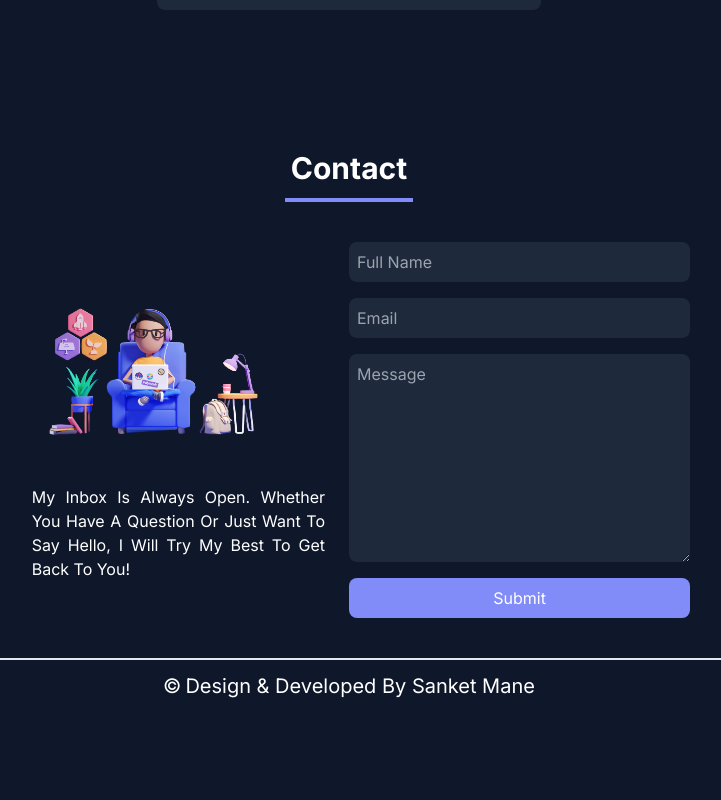
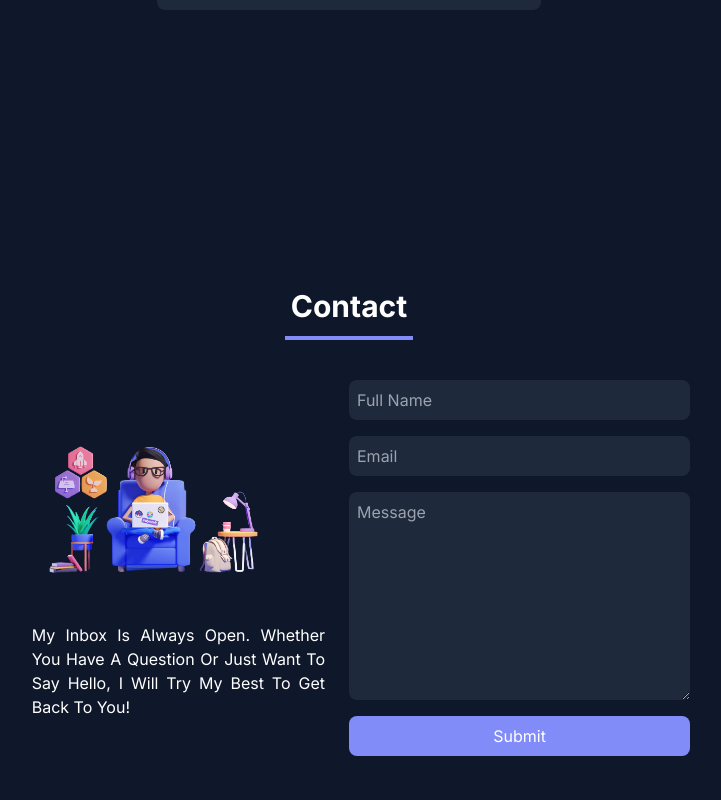
Before and after one commit to sanket560/Portfolio, a Next.js app: page / in a window 1280 px wide. Shown: the part 4240-5040 px from the top of the page, without its empty margins (291-1012 px from the left). Before the commit the page ends 4952 px from the top, so only its background shows below. Built offline with nearby package versions, Linux system fonts and the light colour scheme.

Commit message:
structured components folder

```diff
--- a/app/components/Contact.jsx
+++ b/components/Contact.jsx
@@ -4,7 +4,7 @@ function Contact() {
   return (
     <>
       <div id='contact' className='h-14'></div>
-      <div className='md:w-4/5 h-full mx-auto'>
+      <div className='md:w-4/5 h-screen mx-auto flex flex-col items-center justify-center'>
         <div className='flex flex-col items-center pt-4'>
           <p className='text-3xl font-bold text-white flex items-center'>
             Contact
```
Also changed, not shown: app/page.js (+9 -9 lines), components/Skills.jsx (renamed from app/components/Skills.jsx, +14 -10 lines), components/Education.jsx (renamed from app/components/Education.jsx), components/EducationCard.jsx (renamed from app/components/EducationCard.jsx), components/Experience.jsx (renamed from app/components/Experience.jsx), components/Footer.jsx (renamed from app/components/Footer.jsx), components/Header.jsx (renamed from app/components/Header.jsx), components/HeroSection.jsx (renamed from app/components/HeroSection.jsx), components/Project.jsx (renamed from app/components/Project.jsx), components/ProjectCard.jsx (renamed from app/components/ProjectCard.jsx), components/SkillCard.jsx (renamed from app/components/SkillCard.jsx).
